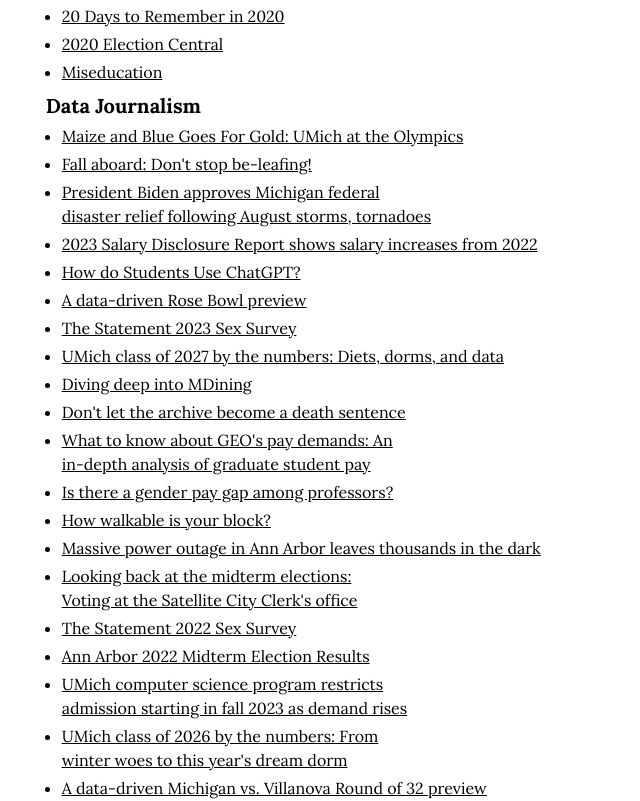
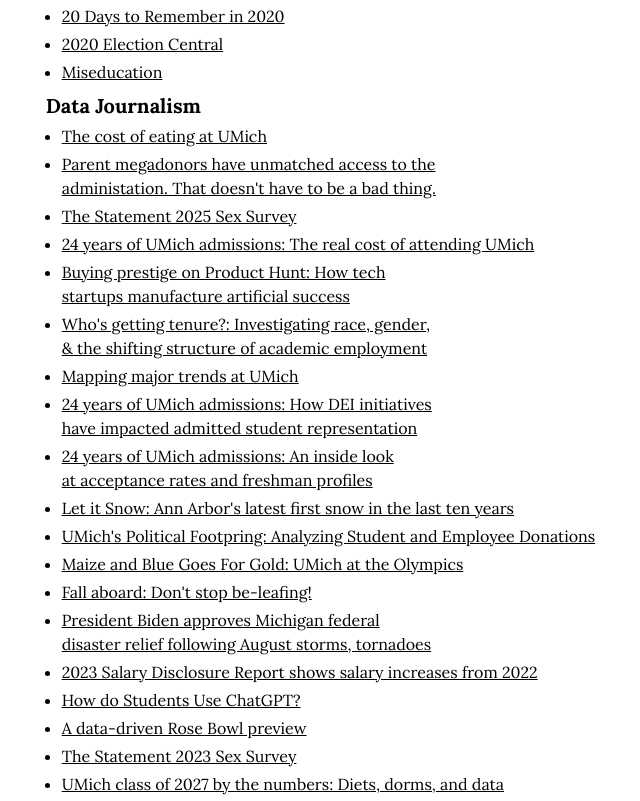
Before and after one commit to michigandaily/michigandaily.github.io, a Next.js app: page / in a window 1280 px wide. Shown: the part 2380-3181 px from the top of the page, without its empty margins (313-953 px from the left). Built offline with nearby package versions, Linux system fonts and the light colour scheme.

Commit message:
updated projects and leadership

```diff
--- a/src/app/page.tsx
+++ b/src/app/page.tsx
@@ -443,6 +443,61 @@
               <Anchor href="#data-journalism">Data Journalism</Anchor>
             </h3>
             <UnorderedList>
+               <li>
+                <Link href="https://www.michigandaily.com/web/data/the-cost-of-eating-at-umich/">
+                  The cost of eating at UMich
+                </Link>
+              </li>
+               <li>
+                <Link href="https://www.michigandaily.com/opinion/columns/parent-megadonors-have-unmatched-access-to-the-administration-that-doesnt-have-to-be-a-bad-thing/">
+                  Parent megadonors have unmatched access to the administation. That doesn't have to be a bad thing.
+                </Link>
+              </li>
+              <li>
+                <Link href="https://www.michigandaily.com/statement/the-statement-2025-sex-survey/">
+                  The Statement 2025 Sex Survey
+                </Link>
+              </li>
+               <li>
+                <Link href="https://www.michigandaily.com/web/data/24-years-of-u-m-admissions-the-real-cost-of-attending-umich/">
+                  24 years of UMich admissions: The real cost of attending UMich
+                </Link>
+              </li>
+               <li>
+                <Link href="https://www.michigandaily.com/web/data/buying-prestige-on-product-hunt-how-tech-startups-manufacture-artificial-success//">
+                 Buying prestige on Product Hunt: How tech startups manufacture artificial success
+                </Link>
+              </li>
+               <li>
+                <Link href="https://www.michigandaily.com/web/data/whos-getting-tenure-investigating-race-gender-the-shifting-structure-of-academic-employment/">
+                  Who's getting tenure?: Investigating race, gender, & the shifting structure of academic employment
+                </Link>
+              </li>
+               <li>
+                <Link href="https://www.michigandaily.com/web/data/mapping-major-trends-at-umich/">
+                  Mapping major trends at UMich
+                </Link>
+              </li>
+               <li>
+                <Link href="https://www.michigandaily.com/web/data/24-years-of-u-m-admissions-how-dei-initiatives-have-impacted-admitted-student-representation/">
+                  24 years of UMich admissions: How DEI initiatives have impacted admitted student representation
+                </Link>
+              </li>
+              <li>
+                <Link href="https://www.michigandaily.com/web/data/24-years-of-umich-admissions-an-inside-look-at-acceptance-rates-and-freshman-profiles/">
+                  24 years of UMich admissions: An inside look at acceptance rates and freshman profiles
+                </Link>
+              </li>
+              <li>
+                <Link href="https://www.michigandaily.com/web/let-it-snow-ann-arbors-latest-first-snow-in-the-last-ten-years/">
+                  Let it Snow: Ann Arbor's latest first snow in the last ten years
+                </Link>
+              </li>
+              <li>
+                <Link href="https://www.michigandaily.com/web/umichs-political-footprint-analyzing-student-and-employee-donations/">
+                  UMich's Political Footpring: Analyzing Student and Employee Donations
+                </Link>
+              </li>
               <li>
                 <Link href="https://www.michigandaily.com/web/maize-and-blue-goes-for-gold-umich-at-the-olympics/">
                   Maize and Blue Goes For Gold: UMich at the Olympics
@@ -726,7 +781,7 @@
             </h3>
             <UnorderedList>
               <li>
-                <b>Managing Online Editor</b> Emma Chen
+                <b>Managing Online Editor</b> Emma Peng
               </li>
               <li>
                 <b>Managing Online Editor</b> Julia Mei
```
